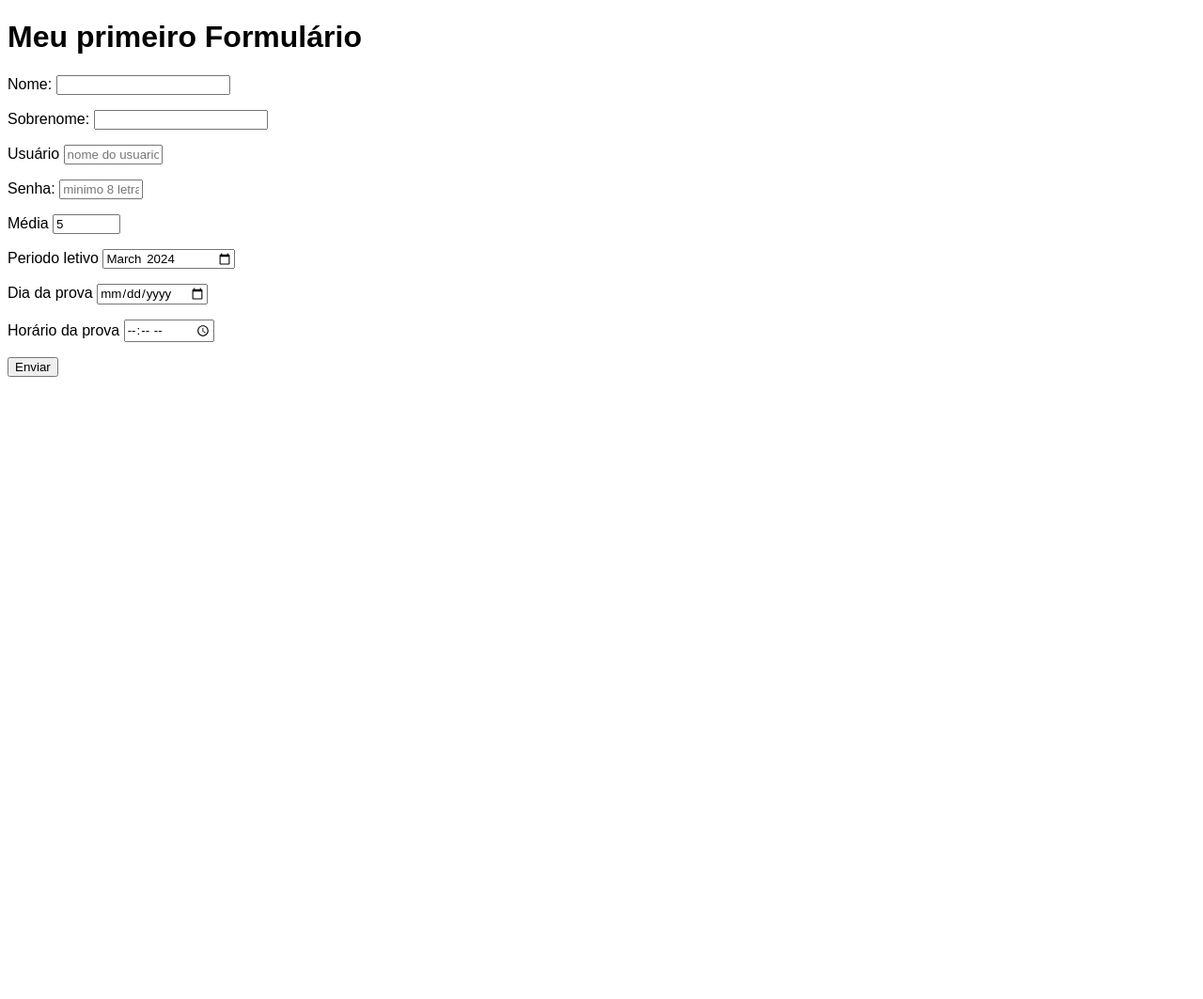
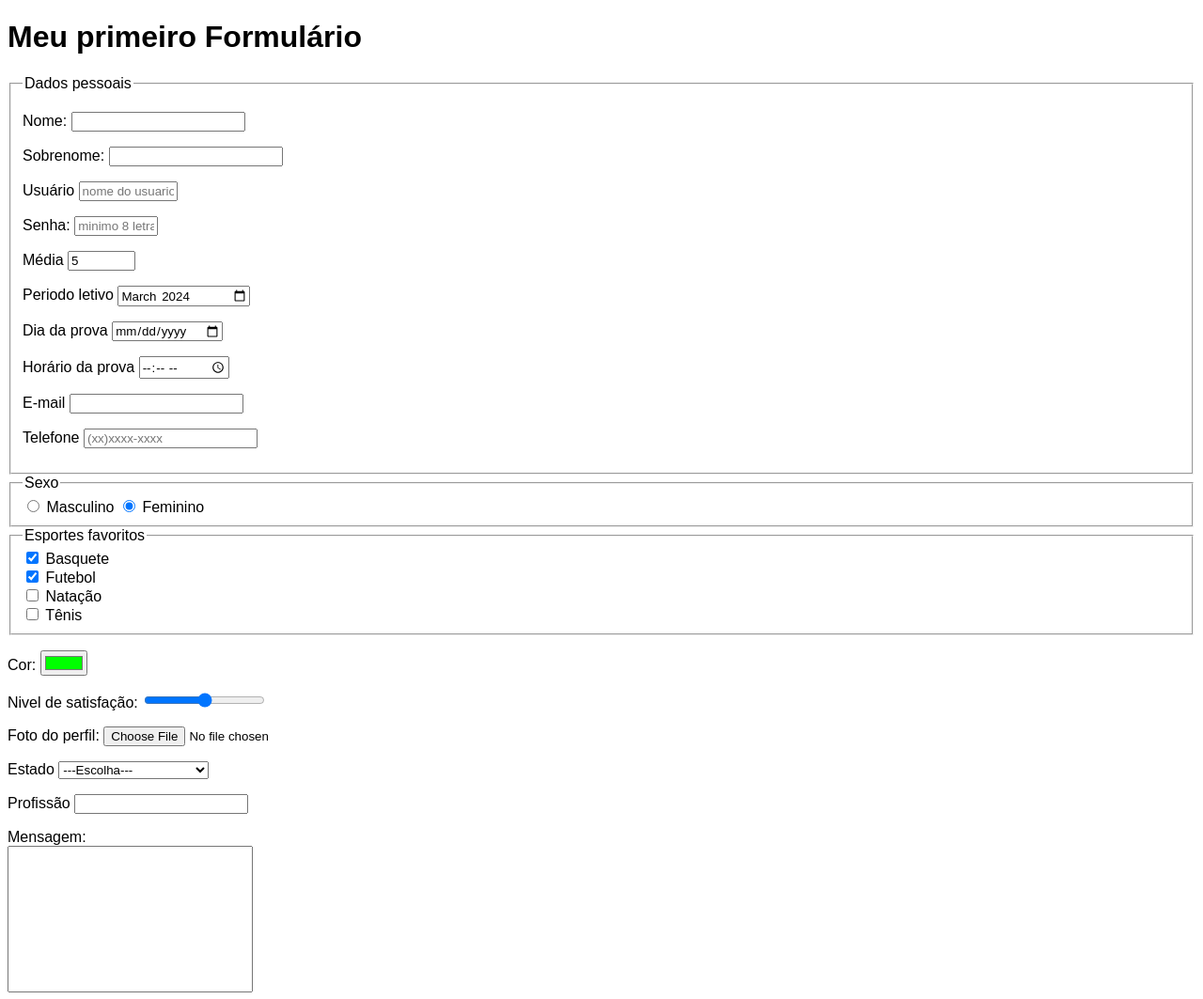
Before and after one commit to RenanAyres/Mega-formulario, a plain HTML site: page index.html in a window 1280 px wide. Shown: the top 1063 px of the page at 94% size. Before the commit the page ends 800 px from the top, so only its background shows below. Drawn offline with Linux system fonts and the light colour scheme.

Commit message:
fiz mais formulario

```diff
--- a/index.html
+++ b/index.html
@@ -13,11 +13,12 @@
 <body>
     <h1>Meu primeiro Formulário</h1>
     <form action="cadastro.php" method="post" autocomplete="on">
+        <fieldset>
+            <legend>Dados pessoais</legend>
             <p><label for="inome">Nome:</label>
                 <input type="text" name="nome" id="inome"></p>
             <p><label for="isobrenome">Sobrenome: </label>
                 <input type="text" name="Sobrenome" id="isobrenome" ></p>
-
             <p>
                 <label for="iusu">Usuário</label>
                 <input type="text" name="usu" id="iusu" required minlength="5" maxlength="30" size="10" placeholder="nome do usuario" autocomplete="username">
@@ -42,6 +43,72 @@
                 <label for="ihora">Horário da prova</label>
                 <input type="time" name="hora" id="ihora">
             </p>
+            <p>
+                <label for="iemail">E-mail</label>
+                <input type="email" name="email" id="iemail" autocomplete="email" required>
+            </p>
+            <p>
+                <label for="itel">Telefone</label>
+                <input type="tel" name="tel" id="itel" autocomplete="tel" pattern="^\(\d{2}\)\d{4,5}-\d{4}$" required placeholder="(xx)xxxx-xxxx">
+            </p>
+        </fieldset>
+        <fieldset>
+            <legend>Sexo</legend>
+            <input type="radio" name="sexo" id="imas" value="M"> <label for="imas">Masculino</label>
+            <input type="radio" name="sexo" id="ifem" value="F" checked> <label for="ifem">Feminino</label>
+        </fieldset>
+        <fieldset>
+            <legend>Esportes favoritos</legend>
+            <input type="checkbox" name="esbas" id="iesbas" checked> <label for="iesbas">Basquete</label> <br>
+            <input type="checkbox" name="esfut" id="iesfut" checked> <label for="iesfut">Futebol</label> <br>
+            <input type="checkbox" name="esnat" id="iesnat"> <label for="iesnat">Natação</label> <br>
+            <input type="checkbox" name="esten" id="iesten"> <label for="iesten">Tênis</label>
+        </fieldset>
+        <p>
+            <label for="icor">Cor:</label>
+            <input type="color" name="cor" id="icor" value="#00ff00">
+        </p>
+        <p>
+            <label for="inivel">Nivel de satisfação:</label>
+            <input type="range" name="nivel" id="inivel" min="1" max="5">
+        </p>
+        <p>
+            <label for="ifoto">Foto do perfil:</label>
+            <input type="file" name="foto" id="ifoto">
+        </p>
+        <p>
+            <label for="iest">Estado</label>
+            <select name="estado" id="iest">
+                <option value="" selected>---Escolha---</option>
+                <optgroup label="Região Sudeste">
+                    <option value="MG">Minas Gerais</option>
+                    <option value="RJ">Rio de Janeiro</option>
+                    <option value="SP">São Paulo</option>
+                </optgroup>
+
+                <optgroup label="Região Nordeste">
+                    <option value="MA">Maranhão</option>
+                    <option value="PE">Pernanbuco</option>
+                    <option value="RN">Rio Grande do Norte</option>
+
+                </optgroup>
+            </select>
+
+        </p>
+        <p>
+            <label for="iprof">Profissão</label>
+            <input type="text" name="prof" id="iprof" list="lstprof">
+            <datalist id="lstprof">
+                <option value="Adm">Administrador</option>
+                <option value="Cont">Contabilista</option>
+                <option value="Dev">Desenvolvedor</option>
+                <option value="Prof">professor</option>
+            </datalist>
+        </p>
+        <p>
+            <label for="imsg">Mensagem:</label> <br>
+            <textarea name="msg" id="imsg" cols="30" rows="10" style="resize: none;"></textarea>
+        </p>
         <p><input type="submit" value="Enviar"></p>
 
     </form>
```
Lines whose indentation alone changed are shown as unchanged.
